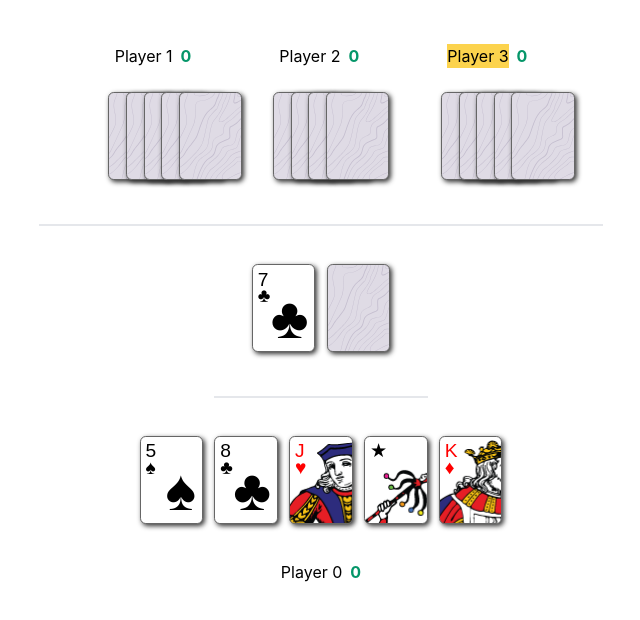
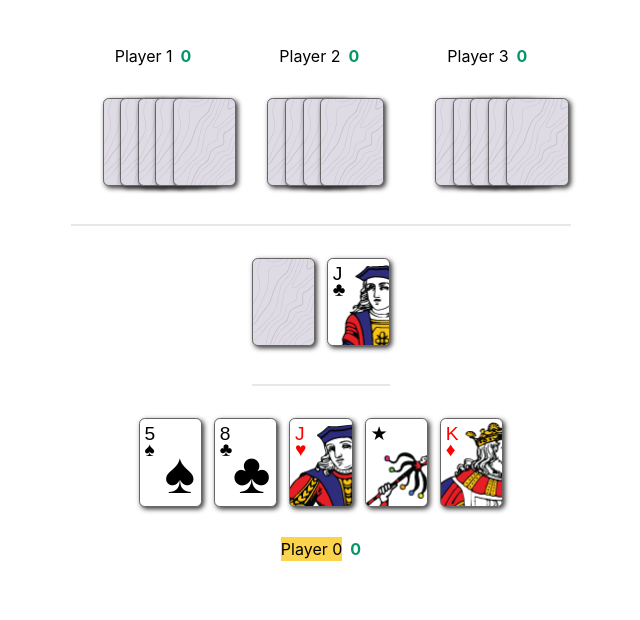
Before and after one commit to txpost/yaniv, a React (Create React App) app: page / in a window 1280 px wide. Shown: the top 620 px of the page, without its empty margins (319-959 px from the left). Built offline with nearby package versions, Linux system fonts and the light colour scheme.

Commit message:
Slap downs and add ons

```diff
--- a/src/Utils.js
+++ b/src/Utils.js
@@ -1,3 +1,9 @@
+export const getNextTurn = (currentTurn, numberOfPlayers) => {
+    let newTurn = currentTurn;
+    newTurn + 1 >= numberOfPlayers ? newTurn = 0 : newTurn = newTurn + 1;
+    return newTurn;
+}
+
 export const getCard = (cardNumber) => {
     const hearts = Array.from(Array(13).keys());
     const diamonds = Array.from({length: 13}, (_, i) => i + 13);
@@ -79,7 +85,8 @@ export const deal = (numberOfPlayers) => {
             score: 0,
             hand: buildHand(5),
             turn: i,
-            points: 0
+            points: 0,
+            lastDrawPile: 0
         })
     }
     for (let i = 0; i < players.length; i++) {
@@ -102,7 +109,7 @@ export const getRandomInt = (start, count) => {
     return Math.floor(Math.random() * count) + start;
 }
 
-const  numberToValueMap = {0: 0, A: 1, 2: 2, 3: 3, 4: 4, 5: 5, 6: 6, 7: 7, 8: 8, 9: 9, 10: 10, J: 10, Q: 10, K: 10};
+const numberToValueMap = {0: 0, A: 1, 2: 2, 3: 3, 4: 4, 5: 5, 6: 6, 7: 7, 8: 8, 9: 9, 10: 10, J: 10, Q: 10, K: 10};
 
 export const getPoints = (hand) => {
     let points = 0;
--- a/src/cards.css
+++ b/src/cards.css
@@ -27,7 +27,7 @@ body:after {
     -webkit-border-radius: .3em;
     -khtml-border-radius: .3em;
     padding: .25em;
-    /*margin: 0 .5em .5em 0;*/
+    margin: 0;
     text-align: center;
     font-size: 1.2em; /* @change: adjust this value to make bigger or smaller cards */
     font-weight: normal;
--- a/src/components/DiscardPile.js
+++ b/src/components/DiscardPile.js
@@ -8,20 +8,26 @@ function DiscardPile (props) {
         props.onDiscardPileClick();
     }
 
-    let card;
     let mappedSuit;
     let className;
     let suitDiv;
-    let label
+    let label;
+    let discards;
+
     if (props.discardPile.length > 0) {
-        card = getCard(props.discardPile[props.discardPile.length - 1]);
+
+        let cards = props.lastPlayedCards;
 
         let suitMap = {H: 'hearts', D: 'diams', C: 'clubs', S: 'spades', J: 'joker'};
+        discards = [];
+
+        for (let i = 0; i < cards.length; i++) {
+            let card = getCard(cards[i]);
             mappedSuit = suitMap[card.suit];
-        className = "selectable cursor-pointer card rank-" + card.number + " " + mappedSuit;
-        if (props.discardPile[props.discardPile.length - 1] === 52) {
+            className = "discard selectable cursor-pointer card rank-" + card.number + " " + mappedSuit;
+            if (cards[i] === 52) {
                 className += " little";
-        } else if (props.discardPile[props.discardPile.length - 1] === 53) {
+            } else if (cards[i] === 53) {
                 className += " big";
             }
             className = className.toLowerCase();
@@ -44,19 +50,22 @@ function DiscardPile (props) {
                 default:
                     break;
             }
-        label = <div onClick={handleClick} className={className}>
+            label =
+                <div key={cards[i]} onClick={handleClick} className={className}>
                     <div className="rank">{card.number}</div>
                     {suitDiv}
                 </div>
+            discards.push(label);
+        }
     } else {
-        label = <div className="flex items-center justify-center text-sm w-16 h-20 mx-3 rounded-md bg-white border-4 border-gray-200 focus:outline-none">
+        discards = <div className="flex items-center justify-center text-sm w-16 h-20 mx-3 rounded-md bg-white border-4 border-gray-200 focus:outline-none">
                     discard pile
                 </div>
     }
 
     return (
-        <div className="playingCards faceImages simpleCards">
-            {label}
+        <div className="-space-x-10">
+            {discards}
         </div>
     )
 }
--- a/src/components/DrawStack.js
+++ b/src/components/DrawStack.js
@@ -19,7 +19,7 @@ function DrawStack(props) {
     }
 
     return (
-        <div className="playingCards faceImages simpleCards">
+        <div>
             {label}
         </div>
     )
--- a/src/components/GameBoard.js
+++ b/src/components/GameBoard.js
@@ -2,7 +2,16 @@ import React, {useEffect, useReducer, useState} from 'react'
 import OpponentList from './OpponentList.js'
 import PlayerInput from './PlayerInput.js'
 import PlayArea from './PlayArea.js'
-import {deal, shuffle, getRandomInt, getBestPlay, getPoints, areCardsPlayable, getCard} from '../Utils.js'
+import {
+    deal,
+    shuffle,
+    getRandomInt,
+    getBestPlay,
+    getPoints,
+    areCardsPlayable,
+    getCard,
+    getNextTurn
+} from '../Utils.js'
 import '../css/cards.css';
 import '../cards.css';
 
@@ -17,11 +26,12 @@ function GameBoard() {
     const [selectedCards, setSelectedCards] = useState([]);
     const [paused, setPaused] = useState(false);
     const [, forceUpdate] = useReducer(x => x + 1, 0);
+    const [lastPlayedCards, setLastPlayedCards] = useState([]);
 
     useEffect(() => {
         let interval = null;
         if (!paused && turn !== 0) {
-            interval = setInterval(() => handleTimeout(), 3000);
+            interval = setInterval(() => handleTimeout(), 1500);
         } else {
             clearInterval(interval);
         }
@@ -55,6 +65,7 @@ function GameBoard() {
     }
 
     function handlePlayClick(cards, drawPile) {
+
         if (players[0].turn !== turn) {
             setErrorMessage("not your turn");
             return;
@@ -81,12 +92,34 @@ function GameBoard() {
     }
 
     function handleCardClick(cards, card) {
-        // slap down if clicked card matches discard pile top card
+
         if (discardPile.length > 0) {
             let topCard = discardPile[discardPile.length - 1];
-            if (getCard(topCard).number === getCard(card).number && turn !== players[0].turn) {
+
+            // slap down if clicked card was just picked up card from draw stack and matches discard pile top card
+            if (getCard(topCard).number === getCard(card).number &&
+                turn === getNextTurn(players[0].turn) &&
+                card === players[0].hand[players[0].hand.length - 1] &&
+                players[0].lastDrawPile === 2)
+            {
                 slapDownCard(card, players[0]);
                 return;
+            }
+
+            // slap down (add on) if adding to a straight
+            if (lastPlayedCards.length >= 3 && (topCard + 1) === card && getCard(topCard).number !== 'K')
+            {
+                slapDownCard(card, players[0]);
+                return;
+            }
+
+            // slap down (add on) if completing a set
+            if (lastPlayedCards.length + cards.length === 4) {
+                let combined = lastPlayedCards.concat(cards);
+                if (combined.every((val, i, arr) => val === arr[0])) {
+                    slapDownCard(cards, players[0])
+                    return;
+                }
             }
         }
 
@@ -96,8 +129,40 @@ function GameBoard() {
 
     function slapDownCard(card, player) {
 
+        let newDiscardPile;
+        let newPlayers;
+        let newSelectedCards;
+        let newLastPlayedCards;
+
+        // slap down is a set add-on
+        if (card.length > 1) {
+            let cards = card;
+
+            // add cards to the discard pile
+            newDiscardPile = discardPile.concat(cards);
+
+            // remove cards from the player's hand
+            let playerIndex = players.indexOf(player);
+            let newPlayer = players[playerIndex];
+            for (let i = 0; i < cards.length; i++) {
+                newPlayer.hand.splice(newPlayer.hand.indexOf(cards[i]), 1);
+            }
+
+            // update player points in hand
+            newPlayer.points = getPoints(newPlayer.hand);
+
+            // update overall player status
+            newPlayers = players;
+            newPlayers[playerIndex] = newPlayer;
+
+            // update selected cards
+            newSelectedCards = [];
+
+            // update last played cards pile
+            newLastPlayedCards = lastPlayedCards.concat(cards);
+        } else {
             // add card to the discard pile
-        let newDiscardPile = discardPile;
+            newDiscardPile = discardPile;
             newDiscardPile.push(card);
 
             // remove cards from the player's hand
@@ -107,18 +172,23 @@ function GameBoard() {
 
             newPlayer.points = getPoints(newPlayer.hand);
 
-        let newPlayers = players;
+            newPlayers = players;
             newPlayers[playerIndex] = newPlayer;
 
-        let newSelectedCards = selectedCards;
+            newSelectedCards = selectedCards;
             if (newSelectedCards.includes(card)) {
                 newSelectedCards.splice(newSelectedCards.indexOf(card), 1);
+            }
+
+            newLastPlayedCards = lastPlayedCards;
+            newLastPlayedCards.push(card);
         }
 
         setDiscardPile(newDiscardPile);
         setPlayers(newPlayers);
         setErrorMessage('');
         setSelectedCards(newSelectedCards);
+        setLastPlayedCards(newLastPlayedCards);
 
         forceUpdate();
     }
@@ -126,25 +196,21 @@ function GameBoard() {
     function playCards(cards, player) {
         // add cards to the discard pile
         let newCards = cards;
-        if (cards.length > 1) {
-            // let mappedCards = cards.map((a, b) => getPoints([a]) - getPoints([b]));
-            // console.log(mappedCards);
-            let maxValue = Math.max.apply(Math, cards.map((a) => getPoints([a])));
-            for (let i = 0; i < newCards.length; i++) {
-                if (getPoints([newCards[i]]) === maxValue) {
-                    newCards.push(newCards.splice(i, 1)[0]);
-                    break;
-                }
-            }
+        if (newCards.length > 1) {
+
+            let numberMap = {0: 0, A: 1, 2: 2, 3: 3, 4: 4, 5: 5, 6: 6, 7: 7, 8: 8, 9: 9, 10: 10, J: 11, Q: 12, K: 13};
+            newCards.sort((a, b) => numberMap[getCard(a).number] - numberMap[getCard(b).number]);
+
             // let convertedCards = getCards(newCards);
-            // console.log(convertedCards);
+            // if (getPoints([convertedCards[0]] > getPoints([convertedCards[convertedCards.length]]))) {
+            //     console.log(convertedCards[0]);
+            //     console.log(convertedCards[convertedCards.length]);
+            //     newCards.reverse();
+            // }
         }
 
         let newDiscardPile = discardPile;
         newDiscardPile = newDiscardPile.concat(newCards);
-        // if (newCards.length > 1) {
-        //     console.log(getCards(newDiscardPile));
-        // }
 
         // remove cards from the player's hand
         let playerIndex = players.indexOf(player);
@@ -161,16 +227,21 @@ function GameBoard() {
         let newPlayers = players;
         newPlayers[playerIndex] = newPlayer;
 
+        // let fakeCards = [22,35,52];
+        // let numberMap = {0: 0, A: 1, 2: 2, 3: 3, 4: 4, 5: 5, 6: 6, 7: 7, 8: 8, 9: 9, 10: 10, J: 11, Q: 12, K: 13};
+        // fakeCards.sort((a, b) => numberMap[getCard(a).number] - numberMap[getCard(b).number]);
+
+        setLastPlayedCards(newCards);
         setDiscardPile(newDiscardPile);
         setPlayers(newPlayers);
         setErrorMessage('');
-        setTurn(getNextTurn());
+        setTurn(getNextTurn(turn, players.length));
     }
 
     function drawFromDiscardPile() {
         let newDiscardPile = discardPile;
         const card = newDiscardPile.pop();
-        addCardToPlayerHand(card, players[turn]);
+        addCardToPlayerHand(card, players[turn], 1);
 
         setDiscardPile(newDiscardPile);
     }
@@ -178,16 +249,16 @@ function GameBoard() {
     function drawFromDrawStack() {
         let newDrawStack = drawStack;
         const card = newDrawStack.pop();
-        addCardToPlayerHand(card, players[turn]);
+        addCardToPlayerHand(card, players[turn], 2);
 
         setDrawStack(newDrawStack);
     }
 
-    function addCardToPlayerHand(card, player) {
+    function addCardToPlayerHand(card, player, drawPile) {
         let playerIndex = players.indexOf(player);
         let newPlayer = players[playerIndex];
-
         newPlayer.hand.push(card);
+        newPlayer.lastDrawPile = drawPile;
 
         let newPlayers = players;
         newPlayers[playerIndex] = newPlayer;
@@ -205,7 +276,7 @@ function GameBoard() {
 
         // auto call yaniv for the current player
         if (player.points <= 5) {
-            clearInterval();
+            // clearInterval();
             callYaniv(player);
             return;
         }
@@ -284,34 +355,28 @@ function GameBoard() {
         setPlayers(newPlayers);
         setDiscardPile([]);
         setDrawStack(newDeal.deck);
-        setTurn(getNextTurn());
+        setTurn(getNextTurn(turn, players.length));
         setPaused(false);
         setSelectedCards([]);
     }
 
-    function getNextTurn() {
-        let newTurn = turn;
-        newTurn + 1 >= players.length ? newTurn = 0 : newTurn = newTurn + 1;
-        return newTurn;
-    }
-
     return (
         <div className="flex items-center justify-center flex-col bg-white">
-            <div className="border-b-2 p-8">
+            <div className="border-b-2 py-8">
                 <OpponentList paused={paused} turn={turn} players={players} />
             </div>
-            <div className="border-b-2 p-8">
+            <div className="border-b-2 py-8">
                 <PlayArea
                     discardPile={discardPile}
                     drawStack={drawStack}
                     onDiscardPileClick={() => handleDiscardPileClick()}
                     onDrawStackClick={() => handleDrawStackClick()}
                     paused={paused}
+                    lastPlayedCards={lastPlayedCards}
                 />
             </div>
-            <div className="p-8">
+            <div className="py-8">
                 <PlayerInput
-                    onAutoPlayClick={() => handleAutoPlayClick()}
                     player={players[0]}
                     errorMessage={errorMessage}
                     turn={turn}
--- a/src/components/PlayArea.js
+++ b/src/components/PlayArea.js
@@ -14,17 +14,18 @@ function PlayArea(props) {
 
     return (
         <div>
-            <div className="flex justify-center align-center items-center">
+            <div className="space-x-3 flex justify-center align-center items-center playingCards faceImages simpleCards">
                 {/*<div className="pr-3">Discard Pile ({props.discardPile.length})</div>*/}
+                <DrawStack
+                    onDrawStackClick={handleDrawStackClick}
+                    drawStack={props.drawStack}
+                    paused={props.paused}
+                />
                 <DiscardPile
                     onDiscardPileClick={handleDiscardPileClick}
                     discardPile={props.discardPile}
                     paused={props.paused}
-                />
-                <DrawStack
-                    onDrawStackClick={handleDrawStackClick}
-                    drawStack={props.drawStack}
-                    paused={props.paused}
+                    lastPlayedCards={props.lastPlayedCards}
                 />
                 {/*<div className="pl-3" >Draw Stack ({props.drawStack.length})</div>*/}
             </div>
--- a/src/components/PlayerInput.js
+++ b/src/components/PlayerInput.js
@@ -28,7 +28,7 @@ function PlayerInput(props) {
 
     return (
         <div className="flex flex-col">
-            <div className="flex items-center justify-center">
+            <div className="">
                 <PlayerRow selectedCards={props.selectedCards} paused={props.paused} player={props.player} onCardClick={(card) => handleCardClick(card)} />
             </div>
             <div className="flex items-center justify-center pt-6">
@@ -43,10 +43,10 @@ function PlayerInput(props) {
                 <span className="text-red-500 font-bold pl-2">{props.player.points}</span>
                 }
                 {getPoints(props.player.hand) <= 5 && !props.paused &&
-                <div onClick={() => handleYanivClick()} className="pl-4"><YanivButton /></div>
+                    <div onClick={() => handleYanivClick()} className="pl-4"><YanivButton /></div>
                 }
                 {props.paused &&
-                <div onClick={() => handleReadyClick()} className="pl-4"><ReadyButton/></div>
+                    <div onClick={() => handleReadyClick()} className="pl-4"><ReadyButton/></div>
                 }
             </div>
             <div className="pt-6 text-red-500">{props.errorMessage}</div>
--- a/src/components/PlayerRow.js
+++ b/src/components/PlayerRow.js
@@ -15,7 +15,7 @@ function PlayerRow(props) {
     }
 
     return (
-        <div className="flex flex-wrap items-center justify-center" >
+        <div className="space-x-3 flex items-center justify-center flex-wrap" >
             {playerRow}
         </div>
     )
```
Also changed, not shown: 1 other file (tests, documents, lock files or other folders). Lines whose indentation alone changed are shown as unchanged.
